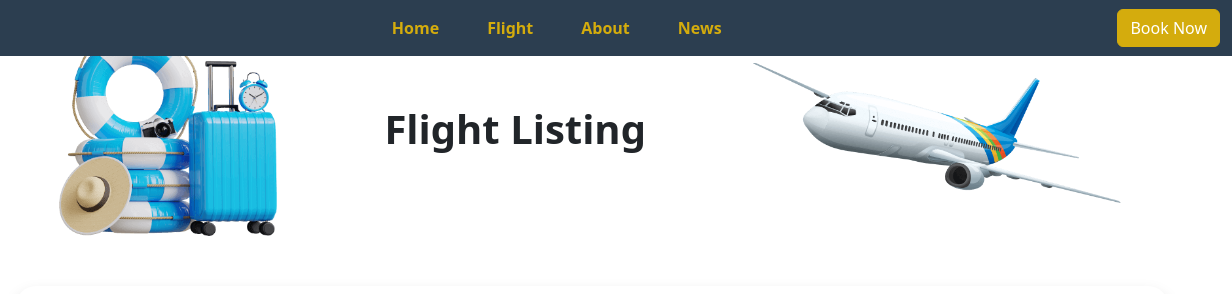
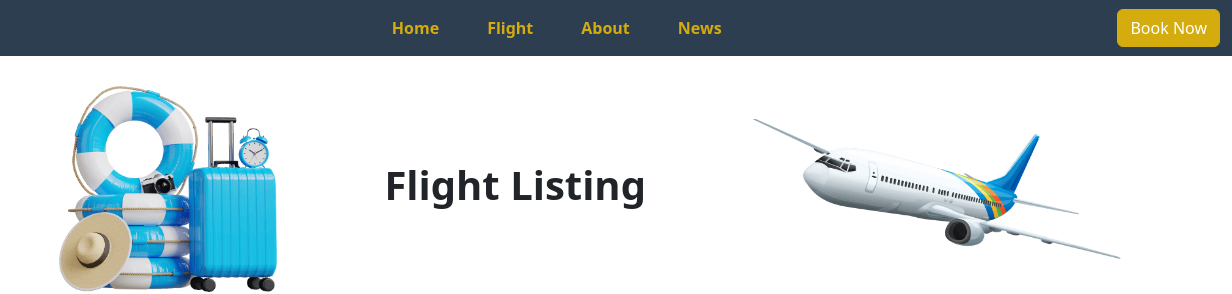
Before and after one commit to Michaelolawale/LasustechAir, a website: page about.html in a window 1280 px wide. Shown: the top 294 px of the page, 48-1280 px from the left. Drawn offline with nearby package versions, Linux system fonts and the light colour scheme.

Commit message:
Add first section

```diff
--- a/about.html
+++ b/about.html
@@ -11,7 +11,7 @@
     <title>LasustechAir</title>
 </head>
 <body>
-    <nav class="navbar fixed-top navbar-light navbar-expand-lg">
+    <nav class="navbar  navbar-light navbar-expand-lg">
         <div class="container-fluid">
           <a href="main.html"><img src="/img/favicon-32x32.png"></a>
           <button class="navbar-toggler" type="button" data-bs-toggle="collapse" data-bs-target="#navbarText" aria-controls="navbarText" aria-expanded="false" aria-label="Toggle navigation">
```
Also changed, not shown: flight.html (+1 -1 lines), main.html (+1 -1 lines), news.html (+1 -1 lines).
